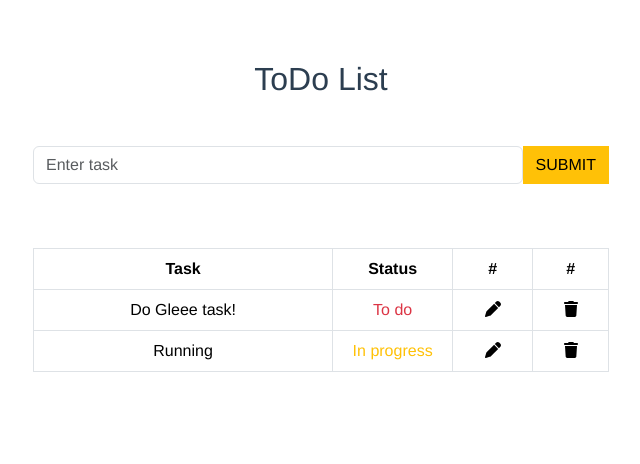
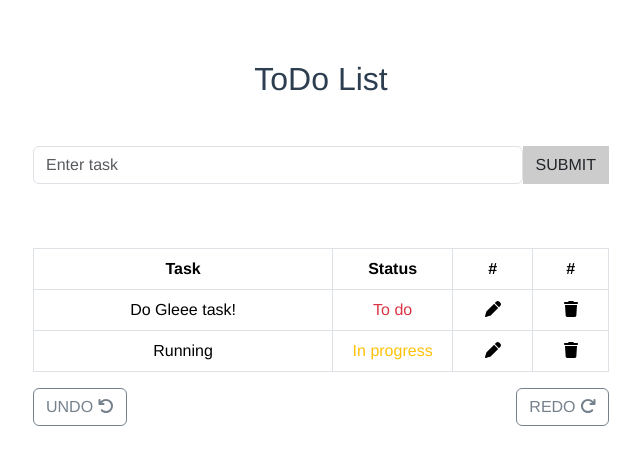
Before and after one commit to PatrickHieu/Todo-App, a Vue app in the folder todo-app/: page / in a window 1280 px wide. Shown: the top 464 px of the page, without its empty margins (319-959 px from the left). Built offline with nearby package versions, Linux system fonts and the light colour scheme.

Commit message:
redo and undo methods

```diff
--- a/todo-app/src/components/TodoApp.vue
+++ b/todo-app/src/components/TodoApp.vue
@@ -6,7 +6,7 @@
     <div class="d-flex mt-5">
       <input v-model="task" @keyup.enter="submitTask" type="text" placeholder="Enter task" class="form-control w-100">
       <!-- tạo input box cho phép user nhập nội dung và lưu vào biến task thông qua directive "v-model" -->
-      <button type="submit" @click="submitTask" class="btn btn-warning rounded-0">SUBMIT</button>
+      <button type="submit" @click="submitTask" class="btn btn-color rounded-0">SUBMIT</button>
     </div>
     <!-- alert -->
     <div class="alert alert-warning alert-dismissible fade " :class="{ 'show': condition }" role="alert">
@@ -56,6 +56,16 @@
         </tr>
       </tbody>
     </table>
+    <div>
+      <button class="btn btn-right btn-color" @click="undoTask" :disabled="undoDisabled">
+        UNDO
+        <span class="fa fa-undo"></span>
+      </button>
+      <button class="btn btn-left btn-color" @click="redoTask" :disabled="redoDisabled">
+        REDO
+        <span class="fa fa-redo"></span>
+      </button>
+    </div>
   </div>
 </template>
 
@@ -72,6 +82,8 @@ export default {
       editedTask: null,
       statuses: ["To do", "In progress", "Finished"],
       condition: false,
+      history: [],
+      currentIndex: -1,
 
       tasks: [
         {
@@ -84,6 +96,15 @@ export default {
         },
       ]
     }
+  },
+
+  computed: {
+    undoDisabled() {
+      return this.currentIndex <= 0;
+    },
+    redoDisabled() {
+      return this.currentIndex >= this.history.length - 1;
+    },
   },
 
   methods: {
@@ -116,6 +137,7 @@ export default {
       }
       this.task = '';
       return console.log(this.tasks);
+
     },
 
     deleteTask(index){
@@ -131,6 +153,20 @@ export default {
       let newIndex = this.statuses.indexOf(this.tasks[index].status);
       if (++newIndex > 2) newIndex = 0;
       this.tasks[index].status = this.statuses[newIndex];
+    },
+
+    undoTask() {
+      if (this.currentIndex > 0) {
+        this.currentIndex--;
+        this.tasks = this.history[this.currentIndex];
+      }
+    },
+
+    redoTask() {
+      if (this.currentIndex < this.history.length - 1) {
+        this.currentIndex++;
+        this.tasks = this.history[this.currentIndex];
+      }
     },
   }
 };
@@ -154,4 +190,22 @@ export default {
   .table-none-margin {
     margin-top: 0 !important;
   }
+
+  .btn-left {
+    float: right;
+  }
+
+  .btn-right {
+    float: left;
+  }
+
+  .btn-color {
+    background-color: #ccc;
+  }
+
+  .btn-color:hover {
+    background-color: #555;
+    color: white;
+  }
+
 </style>
```
